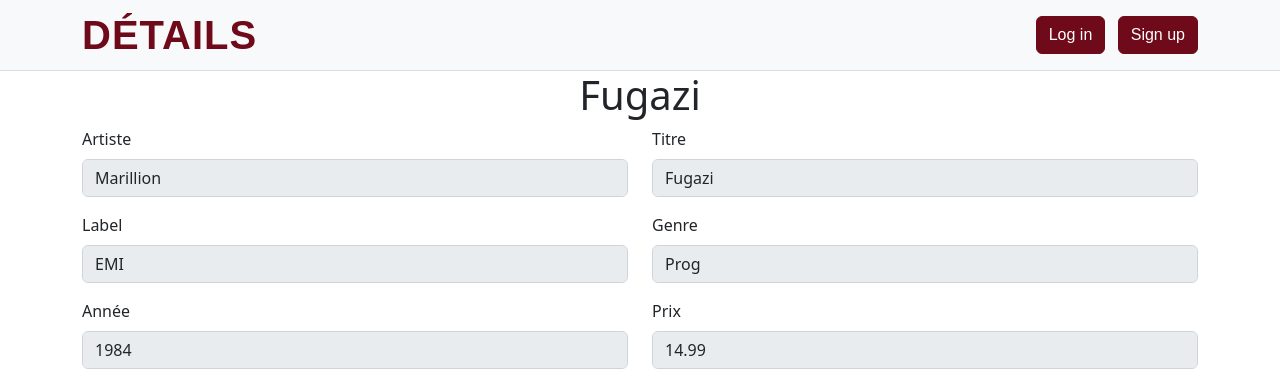
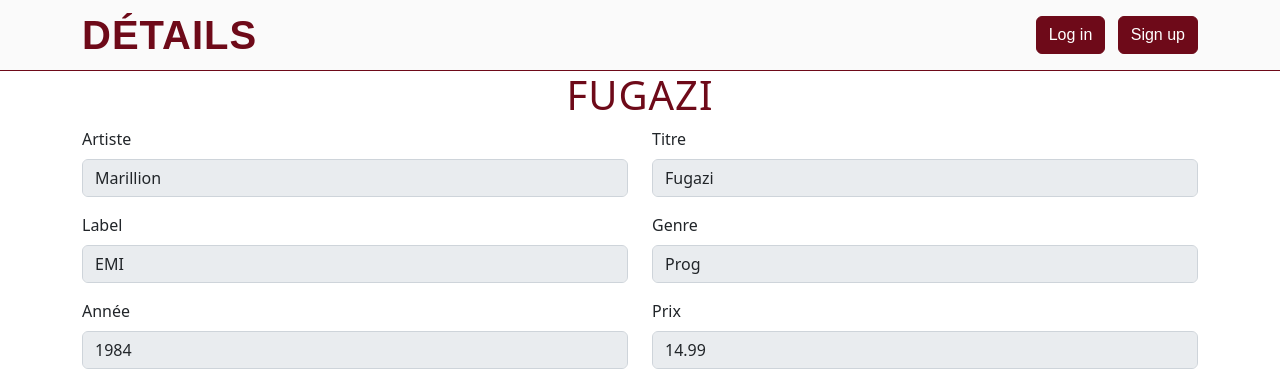
Before and after one commit to Khazza/velvet_record, a PHP site: page /details.php?id=1 in a window 1280 px wide. Shown: the top 381 px of the page. Run offline with PHP 8.4, Linux system fonts and the light colour scheme; data comes from the database, SQL or seed files in the repository; some libraries are stand-ins or nearby versions.

Commit message:
du style

```diff
--- a/add_disc.php
+++ b/add_disc.php
@@ -32,7 +32,9 @@
         <nav class="navbar navbar-expand-lg navbar-light bg-light py-0">
         <div class="container">
             <a class="navbar-brand fs-1 fw-bold">
+            <span class="title-bar">
                 Ajouter un vinyle
+            </span>
             </a>
             <div class="ml-auto">
             <?php if (isset($_SESSION['user'])) { ?>
--- a/assets/css/styles.css
+++ b/assets/css/styles.css
@@ -203,7 +203,7 @@
 }
 
 .disc-title:hover, .artist-name:hover {
-    color: #dc3545; /* Changez cette couleur comme vous le souhaitez */
+    color: #dc3545;
     cursor: pointer;
 }
 .history-card-body .col-md-2 {
@@ -241,15 +241,55 @@
     transform: scale(1.03);
 }
 
-
-
 .navbar {
     background-color: #fafafa; /* changez cela à votre couleur préférée */
-    border-bottom: 1px solid #ddd; /* ajoute une bordure en bas */
+    border-bottom: 1px solid #6e0a19; /* ajoute une bordure en bas */
     font-family: Arial, sans-serif;
 }
-.navbar-brand {
-    color: #6e0a19; /* changez cela à votre couleur préférée */
+.title-bar {
+    color: #6e0a19;
     letter-spacing: 1px; /* ajoute un espacement entre les lettres */
     text-transform: uppercase; /* rend toutes les lettres en majuscules */
 }
+.title-bar:hover {
+    color: #dc3545;
+}
+
+
+/* ------------------------------------------------- */
+/* ------------------------------------------------- */
+/* ------------------------------------------------- */
+/* -------------------Login/signup------------------ */
+.text-login{
+    color: #6e0a19;
+    letter-spacing: 1px; /* ajoute un espacement entre les lettres */
+    text-transform: uppercase; /* rend toutes les lettres en majuscules */
+}
+.text-login:hover {
+    color: #dc3545;
+}
+
+.text-signup {
+    color: #6e0a19;
+    letter-spacing: 1px; /* ajoute un espacement entre les lettres */
+    text-transform: uppercase; /* rend toutes les lettres en majuscules */
+}
+.text-signup:hover {
+    color: #dc3545;
+}
+
+/* ------------------------------------------------- */
+/* ------------------------------------------------- */
+/* ------------------------------------------------- */
+/* ---------------------Details--------------------- */
+.title-disc{
+    color: #6e0a19;
+    letter-spacing: 1px; /* ajoute un espacement entre les lettres */
+    text-transform: uppercase; /* rend toutes les lettres en majuscules */
+}
+
+.edit-title{
+    color: #6e0a19;
+    letter-spacing: 1px;
+    text-transform: uppercase; /* rend toutes les lettres en majuscules */
+}
--- a/details.php
+++ b/details.php
@@ -43,9 +43,10 @@
 
 <body>
     <!-- Navbar -->
-    <nav class="navbar navbar-expand-lg navbar-light bg-light py-0">
+    <nav class="navbar navbar-expand-lg navbar-light py-0">
         <div class="container">
-            <a class="navbar-brand fs-1 fw-bold">Détails</a>
+            <a class="navbar-brand fs-1 fw-bold">
+            <span class="title-bar">Détails</span></a>
             <div class="ml-auto">
                 <?php if (isset($_SESSION['user'])) { ?>
                     <span class="navbar-text me-2">Bonjour, <?php echo $username; ?></span>
@@ -59,7 +60,7 @@
     </nav>
 
     <div class="container">
-        <h1 class="text-center"><?php echo $row['disc_title']; ?></h1>
+        <h1 class="text-center title-disc"><?php echo $row['disc_title']; ?></h1>
         <div class="row">
             <div class="col-md-6">
                 <div class="mb-3">
--- a/edit_disc.php
+++ b/edit_disc.php
@@ -148,7 +148,7 @@
 
 <body>
     <div class="container">
-        <h1>Modifier un disque</h1>
+        <h1 class="edit-title">Modifier un disque</h1>
         <form method="post" enctype="multipart/form-data">
             <div class="mb-3">
                 <label for="title" class="form-label">Titre</label>
--- a/index.php
+++ b/index.php
@@ -31,10 +31,10 @@
 
 <body>
     <!-- Navbar -->
-    <nav class="navbar navbar-expand-lg navbar-light bg-light py-0">
+    <nav class="navbar navbar-expand-lg navbar-light py-0">
         <div class="container">
             <a class="navbar-brand fs-1 fw-bold">
-                Liste des disques: <i class="fas fa-compact-disc rotating-disc"></i> <span class="counter-style"><?php echo $count; ?></span>
+                <span class="title-bar">Liste des disques: </span><i class="fas fa-compact-disc rotating-disc"></i> <span class="counter-style"><?php echo $count; ?></span>
             </a>
             <div class="ml-auto">
                 <?php if (isset($_SESSION['user'])) { ?>
--- a/login.php
+++ b/login.php
@@ -30,7 +30,7 @@
     <div class="container form-container">
         <div class="card">
             <div class="card-header">
-                <h2 class="text-center">Login</h2>
+                <h2 class="text-login text-center">Login</h2>
             </div>
             <div class="card-body">
                 <?php
--- a/signup.php
+++ b/signup.php
@@ -23,7 +23,7 @@
     <div class="container form-container">
         <div class="card">
             <div class="card-header">
-                <h2 class="text-center">Signup</h2>
+                <h2 class="text-signup text-center">Signup</h2>
             </div>
             <div class="card-body">
                 <?php
```
